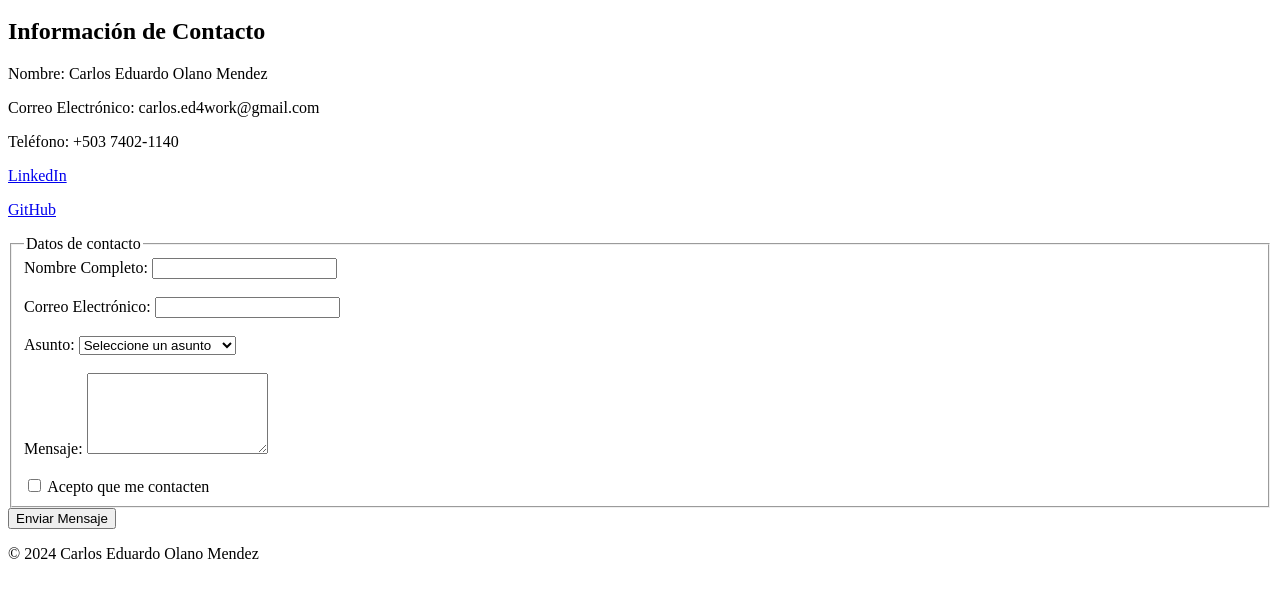
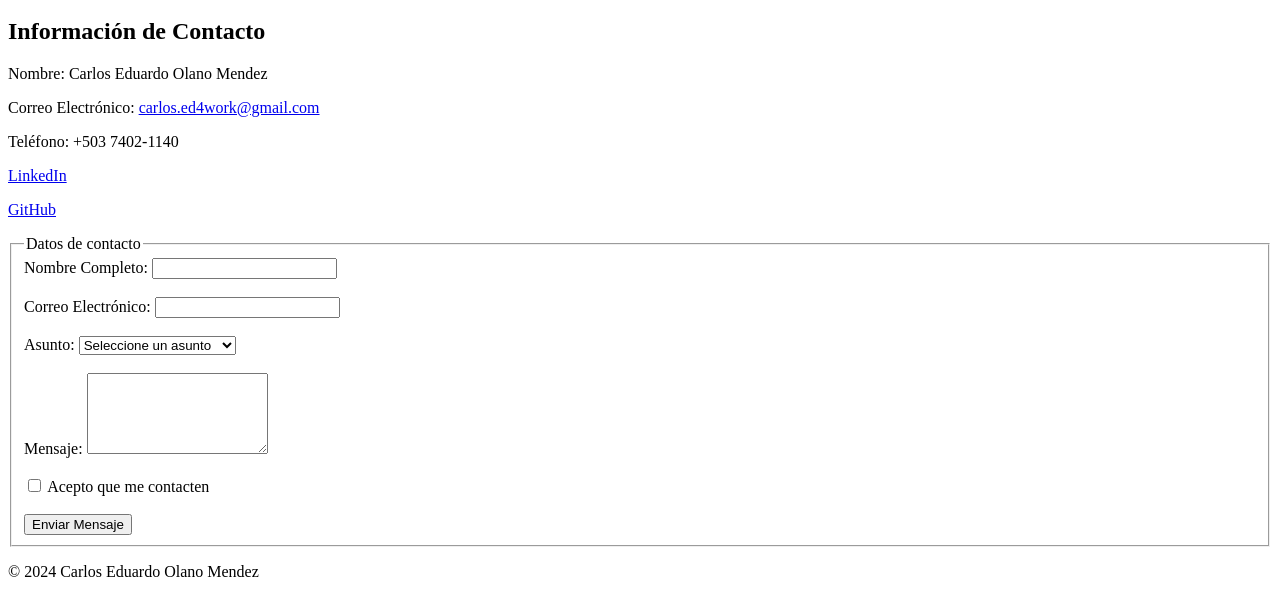
Before and after one commit to CrlsMenz/mi-portafolio, a plain HTML site: page contacto.html in a window 1280 px wide. Shown: the part 136-752 px from the top of the page. Drawn offline with Linux system fonts and the light colour scheme.

Commit message:
Aplica mejoras de autorevision

```diff
--- a/contacto.html
+++ b/contacto.html
@@ -27,7 +27,7 @@
         <section id="contacto">
             <h2>Información de Contacto</h2>
             <p>Nombre: Carlos Eduardo Olano Mendez</p>
-            <p>Correo Electrónico: carlos.ed4work@gmail.com</p>
+            <p>Correo Electrónico: <a href="mailto:carlos.ed4work@gmail.com">carlos.ed4work@gmail.com</a></p>
             <p>Teléfono: +503 7402-1140</p>
             <p><a href="https://www.linkedin.com/in/carlos4work/" target="_blank">LinkedIn</a></p>
             <p><a href="https://github.com/CrlsMenz" target="_blank">GitHub</a></p>
@@ -55,9 +55,9 @@
                     <br><br>
                     <input type="checkbox" id="aceptar" name="aceptar" required>
                     <label for="aceptar">Acepto que me contacten</label>
+                    <br><br>
+                    <button type="submit">Enviar Mensaje</button>
                 </fieldset>
-
-                <button type="submit">Enviar Mensaje</button>
             </form>
         </section>
     </main>
```
Also changed, not shown: index.html (+1 -1 lines).
